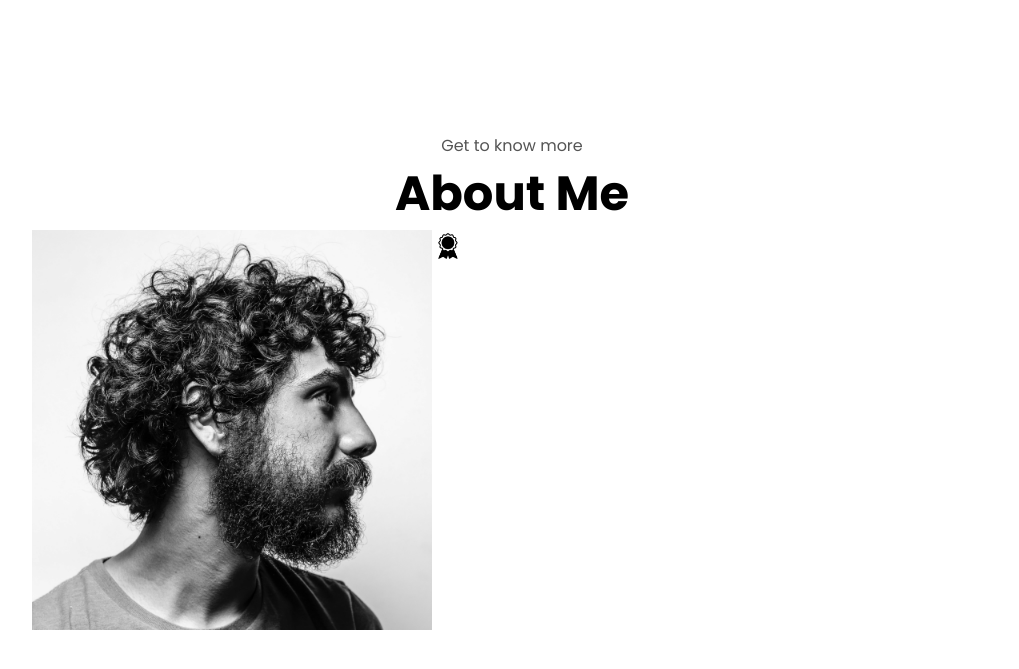
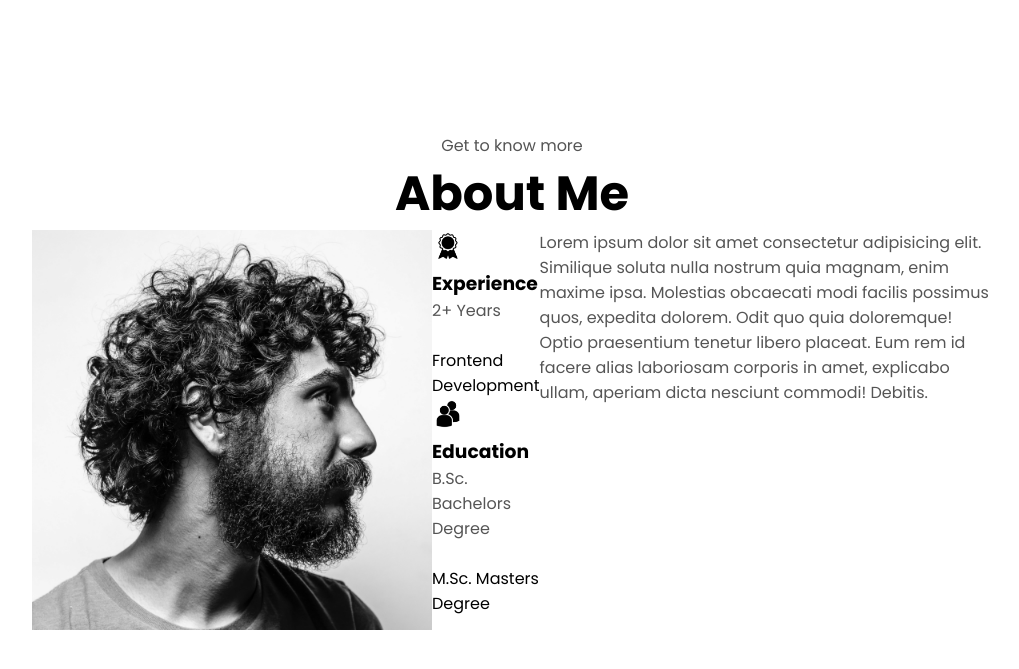
Before and after one commit to ollyjohnson/portfolio-website, a plain HTML site: page index.html in a window 1280 px wide. Shown: the part 675-1344 px from the top of the page, without its empty margins (128-1147 px from the left). Drawn offline with Linux system fonts and the light colour scheme.

Commit message:
Update index.html

```diff
--- a/index.html
+++ b/index.html
@@ -66,8 +66,17 @@
                 <div class="about-containers">
                     <div class="details-container">
                         <img src="assets/experience.png" alt="Experience Icon" class="icon">
+                        <h3>Experience</h3>
+                        <p> 2+ Years</p><br /> Frontend Development</p>
                     </div>
+                    <div class="details-container"></div>
+                        <img src="assets/education.png" alt="Education Icon" class="icon">
+                        <h3>Education</h3>
+                        <p>B.Sc. Bachelors Degree</p><br /> M.Sc. Masters Degree</p>
                 </div>
+            </div>
+            <div class="text container">
+                <p>Lorem ipsum dolor sit amet consectetur adipisicing elit. Similique soluta nulla nostrum quia magnam, enim maxime ipsa. Molestias obcaecati modi facilis possimus quos, expedita dolorem. Odit quo quia doloremque! Optio praesentium tenetur libero placeat. Eum rem id facere alias laboriosam corporis in amet, explicabo ullam, aperiam dicta nesciunt commodi! Debitis.</p>
             </div>
         </div>
     </section>
```
